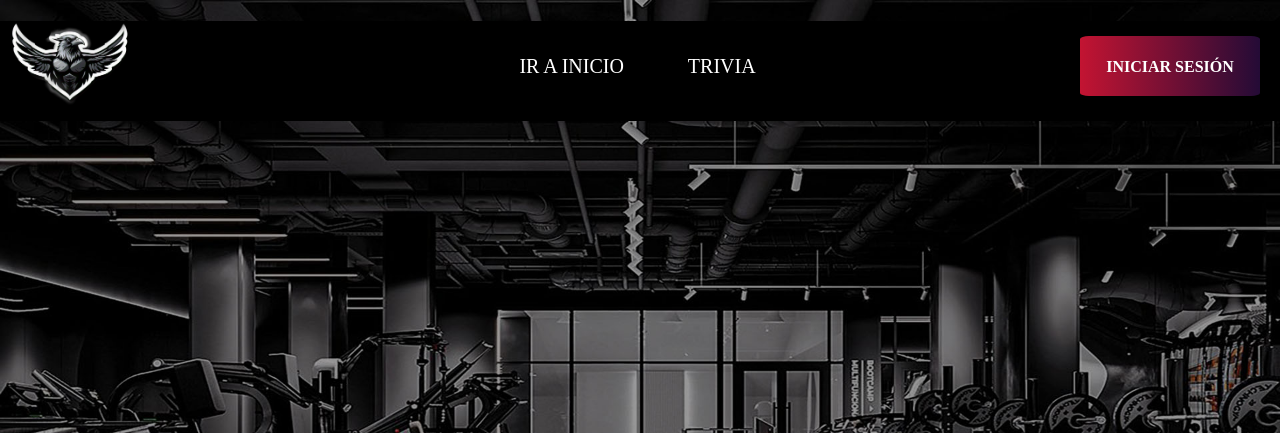
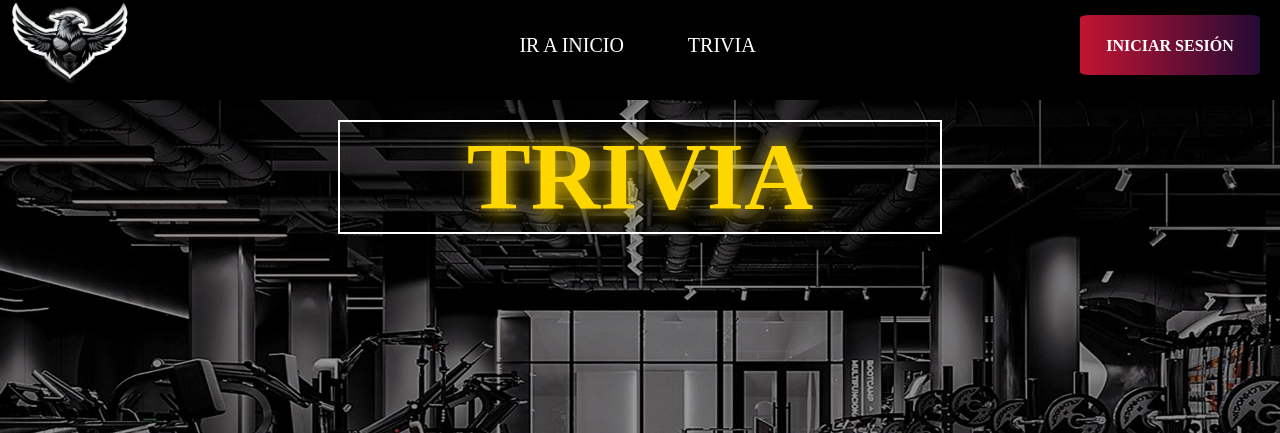
Before and after one commit to Alediaz04/crows_gym, a PHP site: page /indextrivia.html in a window 1280 px wide. Shown: the top 433 px of the page. Run offline with PHP 8.4, Linux system fonts and the light colour scheme.

Commit message:
Estructura general de css construida

```diff
--- a/styletrivia.css
+++ b/styletrivia.css
@@ -6,12 +6,13 @@ body{
 
 /* Comienzo de Header */
 header{
+    position: fixed;
+
     background-color: #000;
     height: 100px;
     width: 100%;
-    position: fixed;
-    z-index: 1000;
-    margin-bottom: 20px;
+
+
 
 }
 .navbar{
@@ -73,3 +74,26 @@ header{
 .drop{
     display: none;
 }
+/* Comienzo de TRIVIA */
+.trivia{
+    display: grid;
+    place-items: center;
+    padding-top: 120px;
+    width: 100%;
+    height: auto;
+
+
+}
+.trione{
+    width: 600px;
+    border: #fff solid 2px;
+    height: auto;
+}
+.tittle{
+    text-align: center;
+    font-size: 6rem;
+    color: #FFD700; /* Dorado brillante para destacar */
+    filter: drop-shadow(2px 2px 10px #FFD700);
+    margin: 0;
+
+}
```
